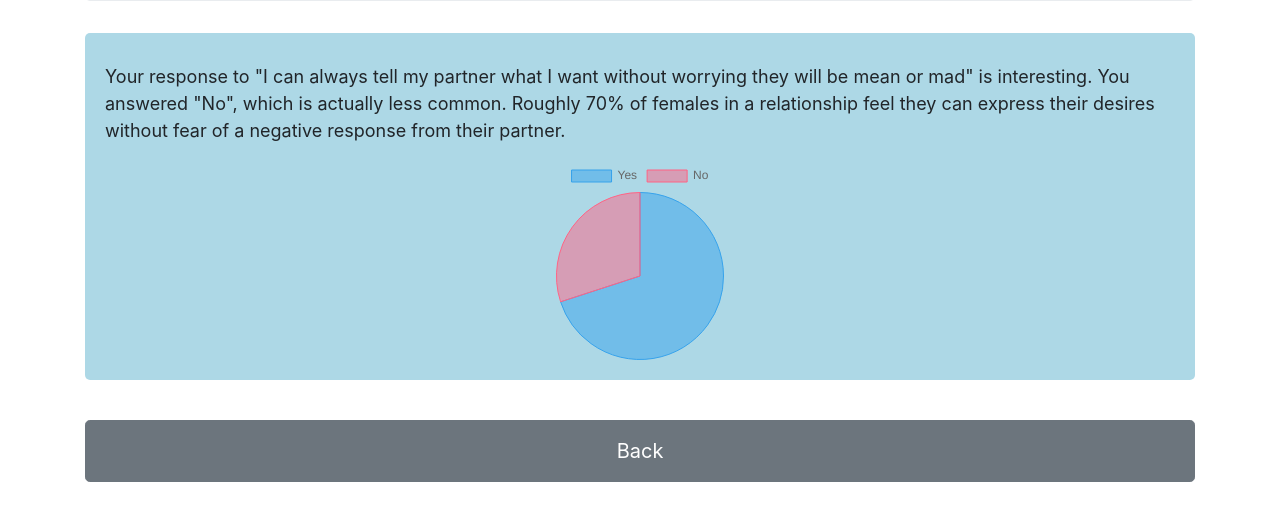
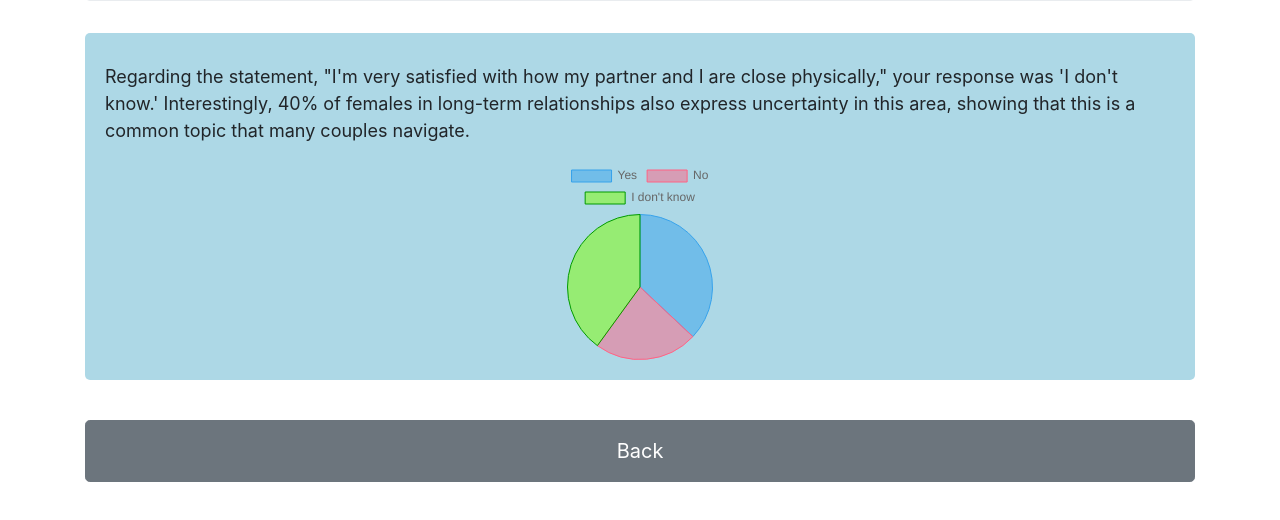
Before and after one commit to LoveGrow1/16161616F, a plain HTML site: page 4.html in a window 1280 px wide. Shown: the part 202-722 px from the top of the page. Drawn offline with nearby package versions, Linux system fonts and the light colour scheme.

Commit message:
Update 4.html

```diff
--- a/4.html
+++ b/4.html
@@ -53,7 +53,7 @@
   <div class="row">
     <div class="col-12">
       <div class="info-box">
-        <p>Your response to "I can always tell my partner what I want without worrying they will be mean or mad" is interesting. You answered "No", which is actually less common. Roughly 70% of females in a relationship feel they can express their desires without fear of a negative response from their partner.</p>
+        <p>Regarding the statement, "I'm very satisfied with how my partner and I are close physically," your response was 'I don't know.' Interestingly, 40% of females in long-term relationships also express uncertainty in this area, showing that this is a common topic that many couples navigate.</p>
         <!-- Wrap the canvas element inside the new div -->
         <div class="chart-container">
           <canvas id="myChart"></canvas>
@@ -69,21 +69,23 @@ var ctx = document.getElementById('myChart').getContext('2d');
 var myChart = new Chart(ctx, {
     type: 'pie',
     data: {
-        labels: ['Yes', 'No'],
+        labels: ['Yes', 'No', 'I don\'t know'],
         datasets: [{
-            data: [70, 30],
+            data: [37, 23, 40],
             backgroundColor: [
                 'rgba(54, 162, 235, 0.5)',
-                'rgba(255, 99, 132, 0.5)'
+                'rgba(255, 99, 132, 0.5)',
+                'rgba(128, 255, 0, 0.5)'
             ],
             borderColor: [
                 'rgba(54, 162, 235, 1)',
-                'rgba(255, 99, 132, 1)'
+                'rgba(255, 99, 132, 1)',
+                'rgba(0, 153, 0, 1)',
             ],
             borderWidth: 1
         }]
     },
-    options: {
+  options: {
         responsive: true,
         maintainAspectRatio: true,
         legend: {
```
